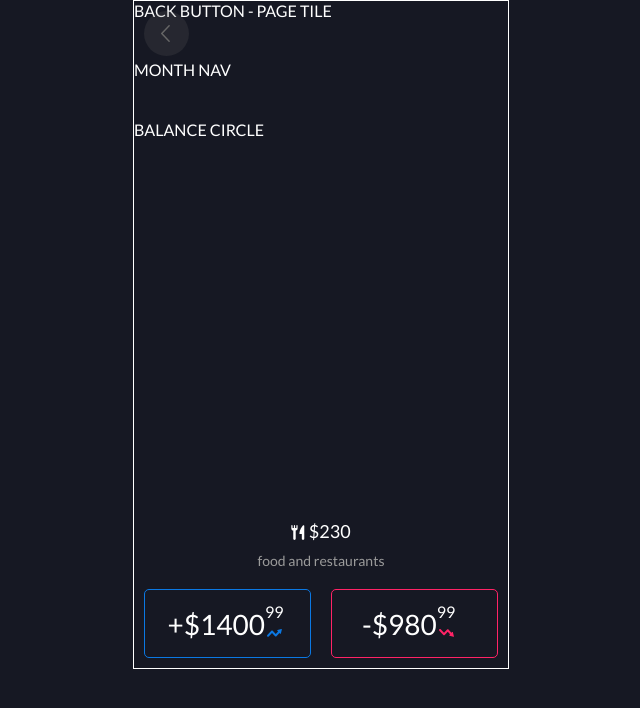
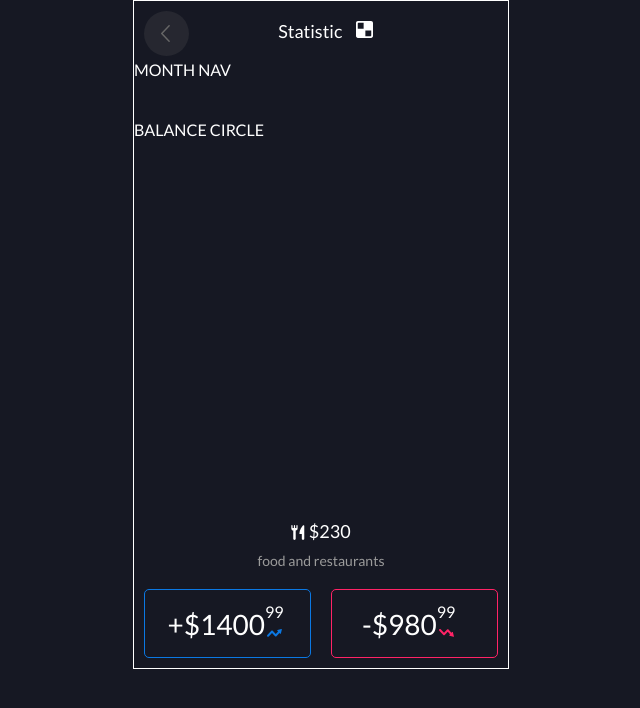
Before and after one commit to abbasnake/scandi, a Vue app in the folder client/: page /#/statistics in a window 1280 px wide. Shown: the top 708 px of the page, without its empty margins (319-959 px from the left). Built offline with nearby package versions, Linux system fonts and the light colour scheme.

Commit message:
statistic view title doen somewhat

```diff
--- a/client/src/components/IconStatistics.vue
+++ b/client/src/components/IconStatistics.vue
@@ -1,12 +1,20 @@
 <template>
-  <svg class="icon-statistics">
+  <svg class="icon-statistics" :style="style">
     <path d="M9.37 16.25L9.37 10.54L15.25 10.54L15.25 15.28C15.25 15.82 14.82 16.25 14.28 16.25L9.37 16.25ZM7.63 2.75L7.63 8.79L1.75 8.79L1.75 3.72C1.75 3.18 2.18 2.75 2.72 2.75L7.63 2.75ZM0 2.94L0 16.06C0 17.13 0.87 18 1.94 18L15.06 18C16.13 18 17 17.13 17 16.06L17 2.94C17 1.87 16.13 1 15.06 1L1.94 1C0.87 1 0 1.87 0 2.94L0 2.94Z" />
   </svg>
 </template>
 
 <script>
 export default {
-  name: 'IconStatistics'
+  name: 'IconStatistics',
+  props: {
+    fill: String
+  },
+  computed: {
+    style () {
+      return `fill: ${this.fill}`
+    }
+  }
 }
 </script>
 
--- /dev/null
+++ b/client/src/components/StatisticsHeaderBox.vue
@@ -0,0 +1,29 @@
+<template>
+  <header class="header">
+    Statistic
+    <icon-statistics class="header__icon" fill="#ffffff"></icon-statistics>
+  </header>
+</template>
+
+<script>
+import IconStatistics from '@/components/IconStatistics'
+
+export default {
+  name: 'StatisticsHeaderBox',
+  components: {
+    'icon-statistics': IconStatistics
+  }
+}
+</script>
+
+<style lang="scss" scoped>
+.header {
+  font-size: 18px;
+  text-align: center;
+  margin: auto;
+  &__icon {
+    fill: white;
+    left: 10px;
+  }
+}
+</style>
--- a/client/src/views/Statistics.vue
+++ b/client/src/views/Statistics.vue
@@ -1,7 +1,7 @@
 <template>
   <div class="view">
-    <button-back class="view__button" @clicked="toHomepage"></button-back>
-    <div class="view__title">BACK BUTTON - PAGE TILE</div>
+    <button-back class="view__button" @clicked="toHomepage"></button-back> <!-- not part of the grid layout -->
+    <header-box class="view__header"></header-box>
     <div class="view__months">MONTH NAV</div>
     <div class="view__main">BALANCE CIRCLE</div>
     <price-box></price-box>
@@ -16,13 +16,15 @@
 import ButtonBack from '@/components/ButtonBack'
 import StatisticsBalanceBox from '@/components/StatisticsBalanceBox'
 import StatisticsPriceBox from '@/components/StatisticsPriceBox'
+import StatisticsHeaderBox from '@/components/StatisticsHeaderBox'
 
 export default {
   name: 'Statistics',
   components: {
     'button-back': ButtonBack,
     'balance-box': StatisticsBalanceBox,
-    'price-box': StatisticsPriceBox
+    'price-box': StatisticsPriceBox,
+    'header-box': StatisticsHeaderBox
   },
   methods: {
     toHomepage () {
```
